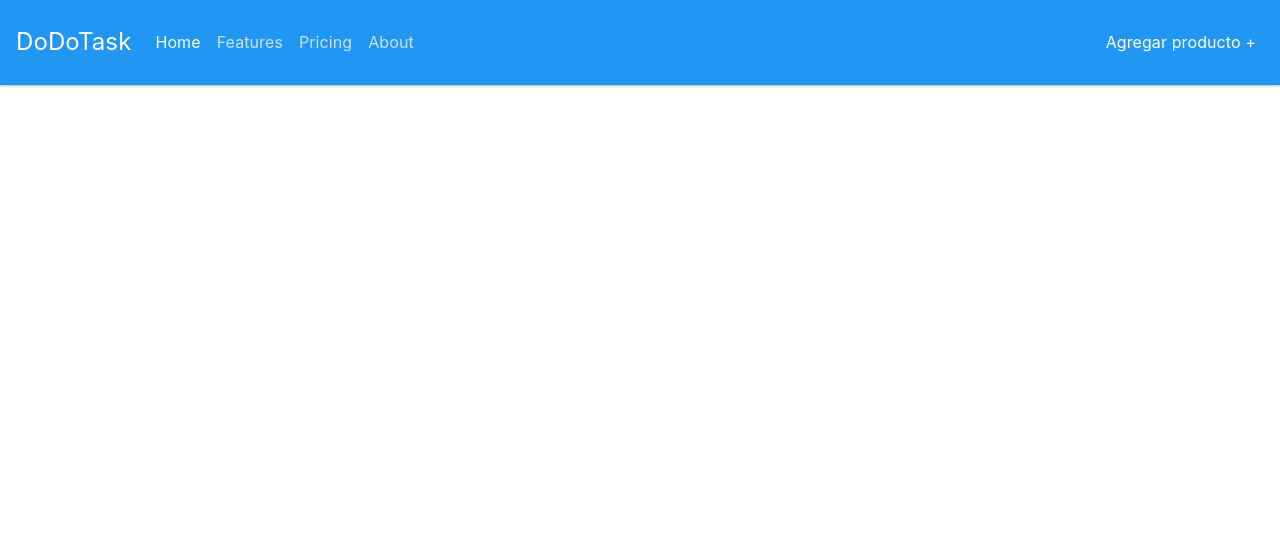
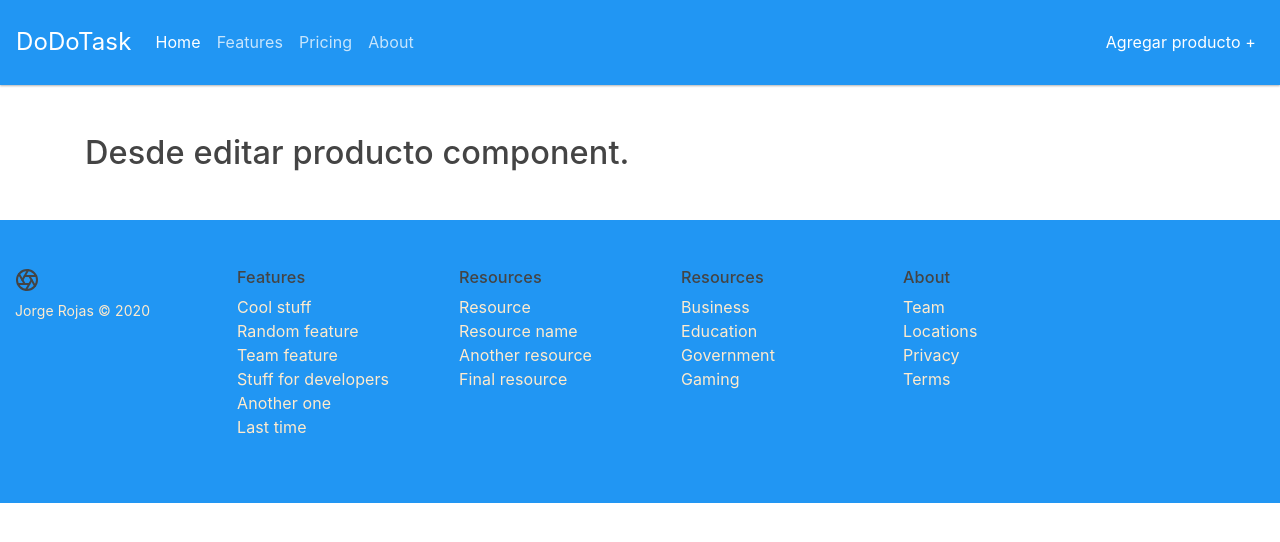
Before and after one commit to JorgeRod2594/crudredux, a React (Create React App) app in the folder crudredux/: page /productos/editar/1 in a window 1280 px wide. Shown: the top 542 px of the page. Built offline with nearby package versions, Linux system fonts and the light colour scheme.

Commit message:
React Router DOM y Components

```diff
--- a/crudredux/package.json
+++ b/crudredux/package.json
@@ -8,6 +8,7 @@
     "@testing-library/user-event": "^7.2.1",
     "react": "^16.13.1",
     "react-dom": "^16.13.1",
+    "react-router-dom": "^5.2.0",
     "react-scripts": "3.4.1"
   },
   "scripts": {
--- a/crudredux/src/App.js
+++ b/crudredux/src/App.js
@@ -1,11 +1,30 @@
-import React, {Fragment} from 'react';
+import React from 'react';
 import Header from './components/Header';
+import Footer from './components/Footer';
+
+import Productos from './components/Productos';
+import NuevoProducto from './components/NuevoProducto';
+import EditarProducto from './components/EditarProducto';
+
+import { BrowserRouter as Router, Route, Switch } from 'react-router-dom';
+// BrowserRouter con un alias, Route que sería cada página  y Switch
 
 function App() {
+    //En programación, el término boilerplate se refiere a bloques de código utilizados una y otra vez.
+
   return (
-    <Fragment>
+    <Router>
         <Header />
-    </Fragment>
+            <div className="container mt-5 mb-5">
+                {/*Definimos las rutas dentro del switch. Pasamos el path y el componente que cargará al ingresar a la ruta*/}
+                <Switch>
+                    <Route exact path ="/" component= {Productos}/>
+                    <Route exact path ="/productos/nuevo" component= {NuevoProducto}/>
+                    <Route exact path ="/productos/editar/:id" component= {EditarProducto}/>
+                </Switch>
+            </div>
+        <Footer />
+    </Router>
   );
 }
 
--- /dev/null
+++ b/crudredux/src/components/EditarProducto.jsx
@@ -0,0 +1,9 @@
+import React from 'react'
+
+const EditarProducto = () => {
+    return (
+        <h1>Desde editar producto component.</h1>
+     );
+}
+
+export default EditarProducto;
--- /dev/null
+++ b/crudredux/src/components/Footer.jsx
@@ -0,0 +1,54 @@
+import React from 'react';
+
+const Footer = () => {
+    return (
+        <footer class="py-5 bg-primary">
+            <div class="container row">
+                <div class="col-12 col-md">
+                <svg xmlns="http://www.w3.org/2000/svg" width="24" height="24" viewBox="0 0 24 24" fill="none" stroke="currentColor" stroke-width="2" stroke-linecap="round" stroke-linejoin="round" class="d-block mb-2"><circle cx="12" cy="12" r="10"></circle><line x1="14.31" y1="8" x2="20.05" y2="17.94"></line><line x1="9.69" y1="8" x2="21.17" y2="8"></line><line x1="7.38" y1="12" x2="13.12" y2="2.06"></line><line x1="9.69" y1="16" x2="3.95" y2="6.06"></line><line x1="14.31" y1="16" x2="2.83" y2="16"></line><line x1="16.62" y1="12" x2="10.88" y2="21.94"></line></svg>
+                <small class="d-block mb-3 text-style">Jorge Rojas © 2020</small>
+                </div>
+                <div class="col-6 col-md">
+                <h5>Features</h5>
+                <ul class="list-unstyled text-small">
+                    <li><a class="text-style" href="#">Cool stuff</a></li>
+                    <li><a class="text-style" href="#">Random feature</a></li>
+                    <li><a class="text-style" href="#">Team feature</a></li>
+                    <li><a class="text-style" href="#">Stuff for developers</a></li>
+                    <li><a class="text-style" href="#">Another one</a></li>
+                    <li><a class="text-style" href="#">Last time</a></li>
+                </ul>
+                </div>
+                <div class="col-6 col-md">
+                <h5>Resources</h5>
+                <ul class="list-unstyled text-small">
+                    <li><a class="text-style" href="#">Resource</a></li>
+                    <li><a class="text-style" href="#">Resource name</a></li>
+                    <li><a class="text-style" href="#">Another resource</a></li>
+                    <li><a class="text-style" href="#">Final resource</a></li>
+                </ul>
+                </div>
+                <div class="col-6 col-md">
+                <h5>Resources</h5>
+                <ul class="list-unstyled text-small">
+                    <li><a class="text-style" href="#">Business</a></li>
+                    <li><a class="text-style" href="#">Education</a></li>
+                    <li><a class="text-style" href="#">Government</a></li>
+                    <li><a class="text-style" href="#">Gaming</a></li>
+                </ul>
+                </div>
+                <div class="col-6 col-md">
+                <h5>About</h5>
+                <ul class="list-unstyled text-small">
+                    <li><a class="text-style" href="#">Team</a></li>
+                    <li><a class="text-style" href="#">Locations</a></li>
+                    <li><a class="text-style" href="#">Privacy</a></li>
+                    <li><a class="text-style" href="#">Terms</a></li>
+                </ul>
+                </div>
+            </div>
+        </footer>
+     );
+}
+
+export default Footer;
--- a/crudredux/src/components/Header.js
+++ /dev/null
@@ -1,45 +0,0 @@
-import React from 'react';
-
-
-const Header = () => {
-    return (
-        <nav className="navbar navbar-expand-lg navbar-dark bg-primary
-        justify-content-between">
-
-        <a className="navbar-brand" href="/">DoDoTask</a>
-        <button className="navbar-toggler" type="button" data-toggle="collapse" data-target="#navbarColor01" aria-controls="navbarColor01" aria-expanded="false" aria-label="Toggle navigation">
-            <span className="navbar-toggler-icon"></span>
-        </button>
-
-
-            <div className="collapse navbar-collapse">
-                <ul class="navbar-nav mr-auto">
-                    <li class="nav-item active">
-                        <a class="nav-link" href="/productos/nuevo">Home</a>
-                    </li>
-                    <li class="nav-item">
-                        <a class="nav-link" href="#">Features</a>
-                    </li>
-                    <li class="nav-item">
-                        <a class="nav-link" href="#">Pricing</a>
-                    </li>
-                    <li class="nav-item">
-                        <a class="nav-link" href="#">About</a>
-                    </li>
-                </ul>
-
-                <div class="d-block d-md-inline-block">
-                    <ul class="navbar-nav mr-auto">
-                        <li class="nav-item active">
-                            <a class="nav-link" href="/productos/nuevo">Agregar producto &#43;</a>
-                        </li>
-                    </ul>
-                </div>
-
-            </div>
-
-        </nav>
-     );
-}
-
-export default Header;
--- /dev/null
+++ b/crudredux/src/components/Header.jsx
@@ -0,0 +1,43 @@
+import React from 'react';
+import { Link } from 'react-router-dom';
+
+const Header = () => {
+    return (
+        <nav className="navbar navbar-expand-lg navbar-dark bg-primary justify-content-between">
+
+            <Link to={'/'} className="navbar-brand">DoDoTask</Link>
+
+            <button className="navbar-toggler" type="button" data-toggle="collapse" data-target="#navbarColor01" aria-controls="navbarColor01" aria-expanded="false" aria-label="Toggle navigation">
+                <span className="navbar-toggler-icon"></span>
+            </button>
+
+            <div className="collapse navbar-collapse">
+                <ul class="navbar-nav mr-auto">
+                    <li class="nav-item active">
+                        <Link to={'/'} className="nav-link">Home</Link>
+                    </li>
+                    <li class="nav-item">
+                        <Link to={'/'} className="nav-link">Features</Link>
+                    </li>
+                    <li class="nav-item">
+                        <Link to={'/'} className="nav-link">Pricing</Link>
+                    </li>
+                    <li class="nav-item">
+                        <Link to={'/'} className="nav-link">About</Link>
+                    </li>
+                </ul>
+
+                <div class="d-block d-md-inline-block">
+                    <ul class="navbar-nav mr-auto">
+                        <li class="nav-item active">
+                            <Link to={'/productos/nuevo'} className="nav-link">Agregar producto &#43;</Link>
+                        </li>
+                    </ul>
+                </div>
+            </div>
+
+        </nav>
+     );
+}
+
+export default Header;
--- /dev/null
+++ b/crudredux/src/components/NuevoProducto.jsx
@@ -0,0 +1,9 @@
+import React from 'react'
+
+const NuevoProducto = () => {
+    return (
+        <h1>Desde nuevo producto component.</h1>
+     );
+}
+
+export default NuevoProducto;
--- /dev/null
+++ b/crudredux/src/components/Productos.jsx
@@ -0,0 +1,9 @@
+import React from 'react'
+
+const Productos = () => {
+    return (
+        <h1>Productos</h1>
+     );
+}
+
+export default Productos;
--- a/crudredux/src/index.css
+++ b/crudredux/src/index.css
@@ -49,3 +49,7 @@ h1 a.text-light:hover {
 .acciones > *{
   flex: 1;
 }
+
+.text-style {
+  color: blanchedalmond;
+}
```
Also changed, not shown: 1 other file (tests, documents, lock files or other folders).
